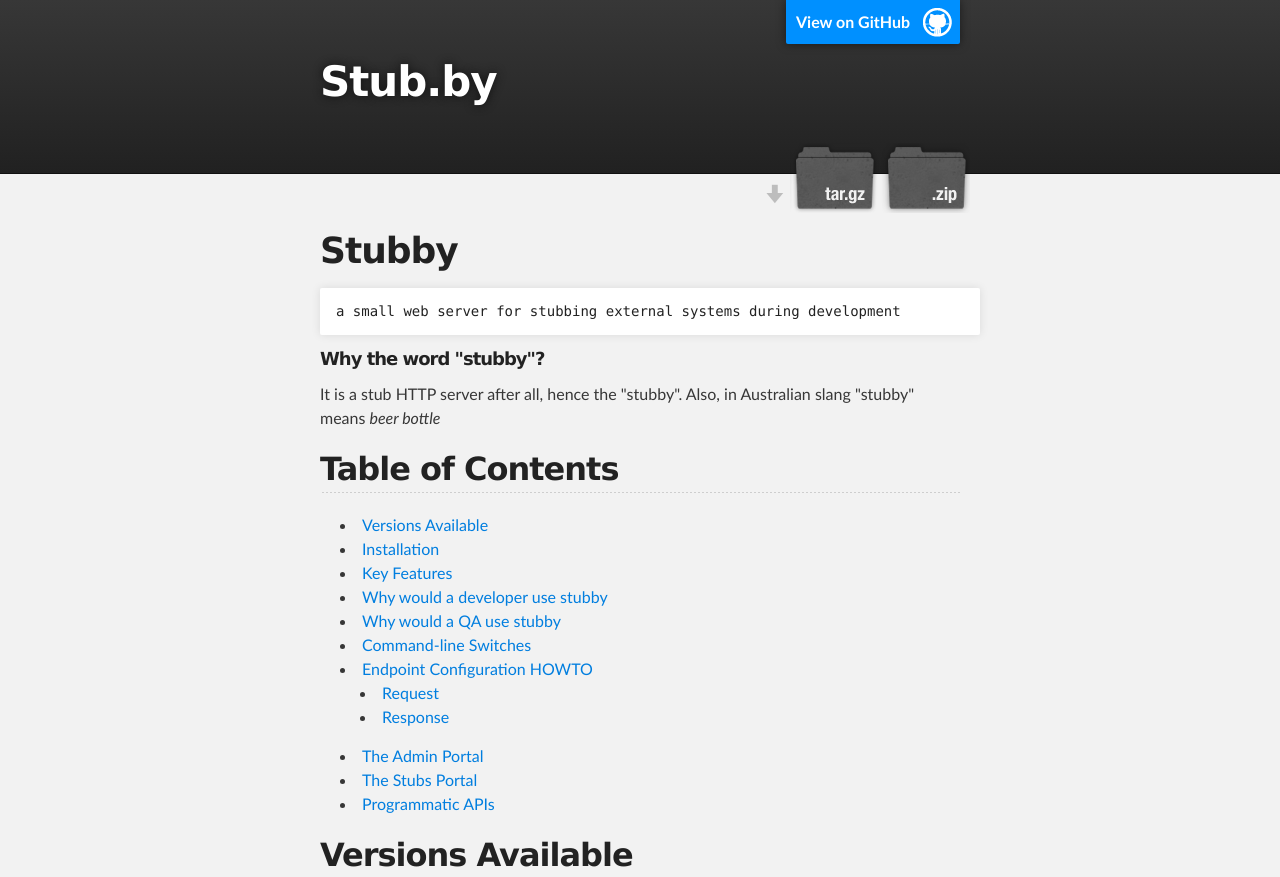
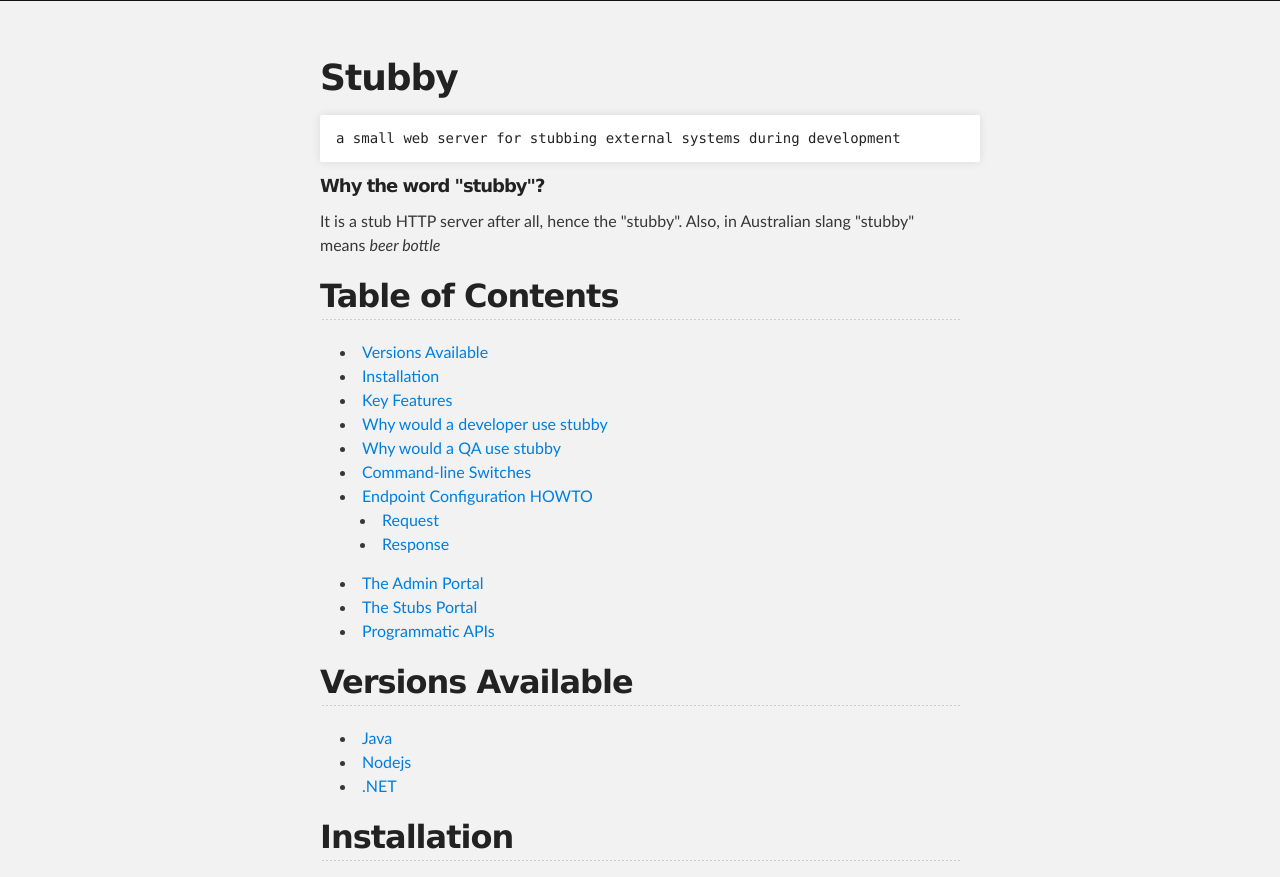
Before and after one commit to mrak/stub.by, a plain HTML site: page index.html in a window 1280 px wide. Shown: the top 877 px of the page. Drawn offline with Linux system fonts and the light colour scheme.

Commit message:
removing header from index

```diff
--- a/index.html
+++ b/index.html
@@ -13,20 +13,6 @@
 
   <body>
 
-    <!-- HEADER -->
-    <div id="header_wrap" class="outer">
-        <header class="inner">
-          <a id="forkme_banner" href="https://github.com/mrak/stub.by">View on GitHub</a>
-
-          <h1 id="project_title">Stub.by</h1>
-          <h2 id="project_tagline"></h2>
-
-            <section id="downloads">
-              <a class="zip_download_link" href="https://github.com/mrak/stub.by/zipball/master">Download this project as a .zip file</a>
-              <a class="tar_download_link" href="https://github.com/mrak/stub.by/tarball/master">Download this project as a tar.gz file</a>
-            </section>
-        </header>
-    </div>
 
     <!-- MAIN CONTENT -->
     <div id="main_content_wrap" class="outer">
```
